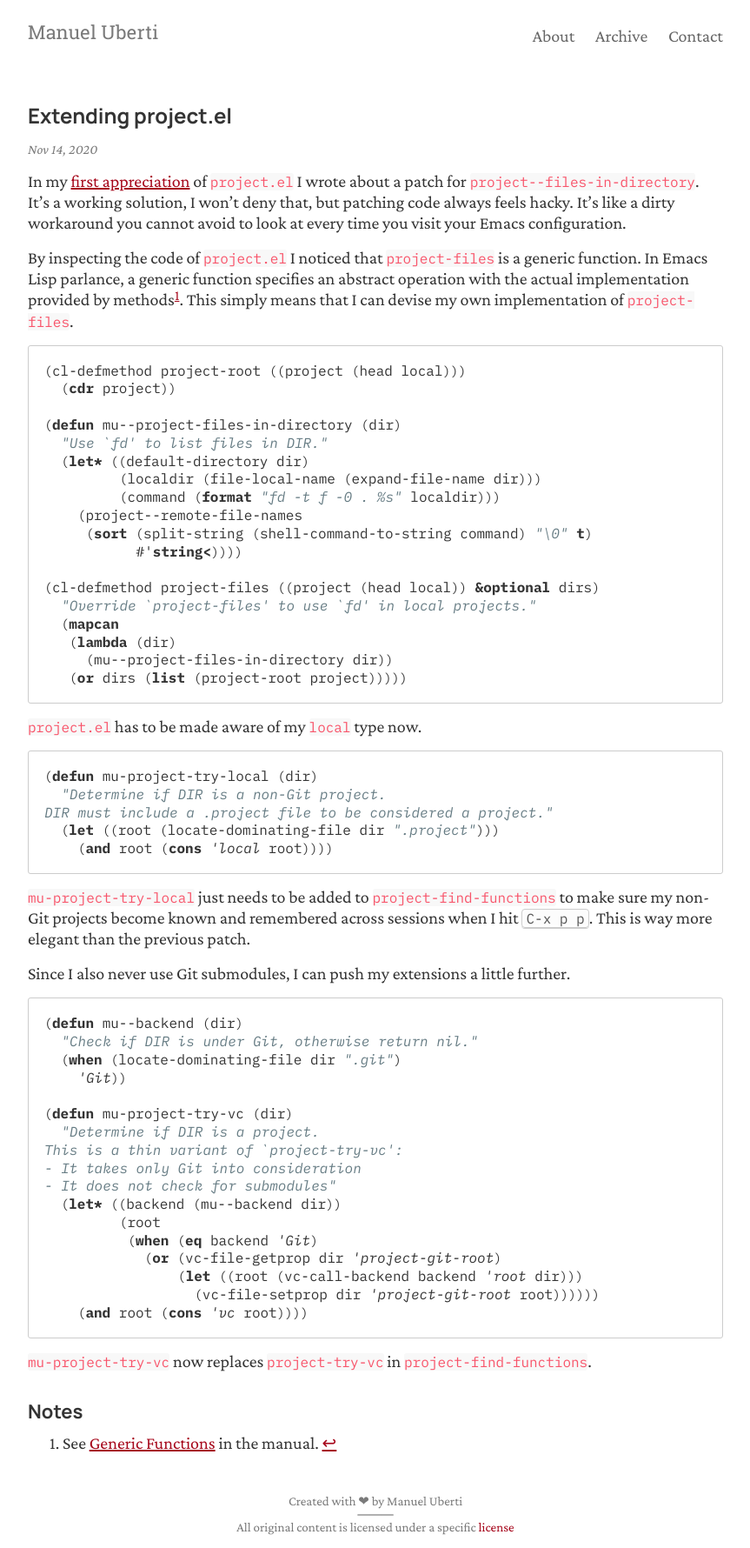
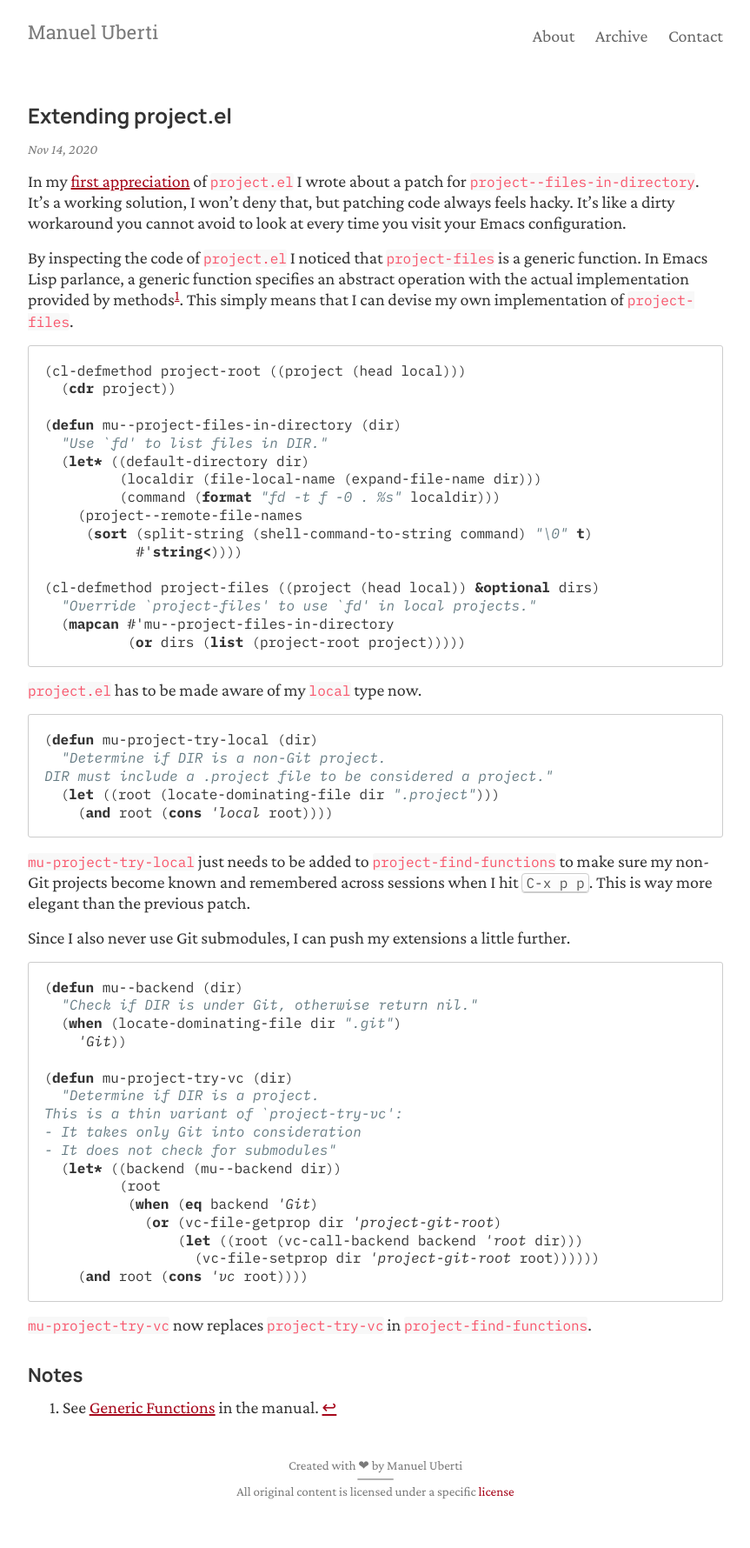
Before and after one commit to manuel-uberti/manuel-uberti.github.io, a Jekyll site: the page built from _posts/2020-11-14-extending-project.md, in a window 1280 px wide. Shown: the whole page at 87% size, without its empty margins (208-1071 px from the left). Built offline with Jekyll 4.4.1, drawn with Linux system fonts in a browser that asks for light colours; after the commit the page ends 1739 px from its top, so only the background shows below that.

Commit message:
Update snippet

````diff
--- a/_posts/2020-11-14-extending-project.md
+++ b/_posts/2020-11-14-extending-project.md
@@ -31,10 +31,8 @@ that I can devise my own implementation of `project-files`.
 
 (cl-defmethod project-files ((project (head local)) &optional dirs)
   "Override `project-files' to use `fd' in local projects."
-  (mapcan
-   (lambda (dir)
-     (mu--project-files-in-directory dir))
-   (or dirs (list (project-root project)))))
+  (mapcan #'mu--project-files-in-directory
+          (or dirs (list (project-root project)))))
 ```
 
 `project.el` has to be made aware of my `local` type now.
````
